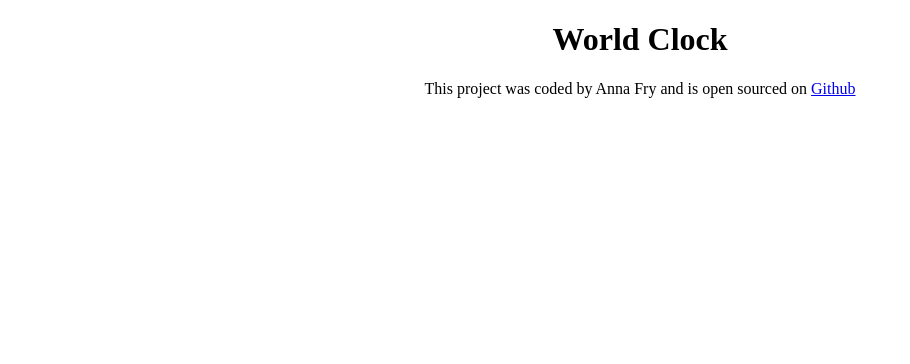
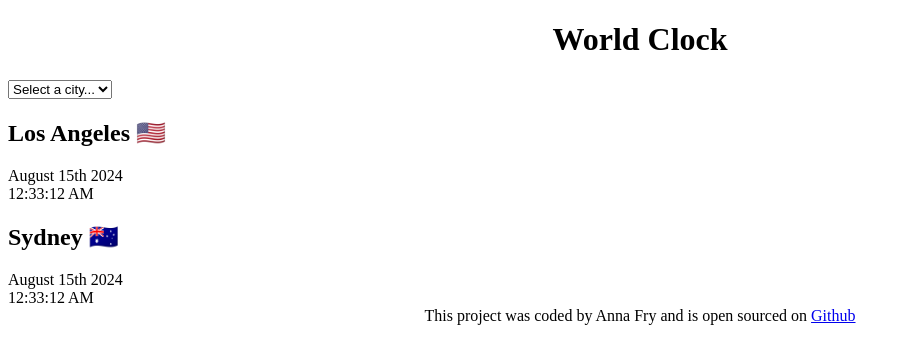
Before and after one commit to annafry95/world-clock, a plain HTML site: page index.html in a window 1280 px wide. Shown: the whole page, without its empty margins (0-910 px from the left). Drawn offline with Linux system fonts and the light colour scheme.

Commit message:
added the basic html

```diff
--- a/index.html
+++ b/index.html
@@ -7,7 +7,25 @@
     <title>World Clock 🌍</title>
   </head>
   <body>
-    <h1>World Clock</h1>
+    <div class="container">
+      <h1>World Clock</h1>
+      <select>
+        <option value="">Select a city...</option>
+        <option value="">London</option>
+        <option value="">New York</option>
+        <option value="">Auckland</option>
+      </select>
+      <div class="city">
+        <h2>Los Angeles 🇺🇲</h2>
+        <div class="date">August 15th 2024</div>
+        <div class="time">12:33:12 AM</div>
+      </div>
+      <div class="city">
+        <h2>Sydney 🇦🇺</h2>
+        <div class="date">August 15th 2024</div>
+        <div class="time">12:33:12 AM</div>
+      </div>
+    </div>
     <footer>
       This project was coded by Anna Fry and is open sourced on
       <a href="https://github.com/annafry95/world-clock" target="_blank"
```
